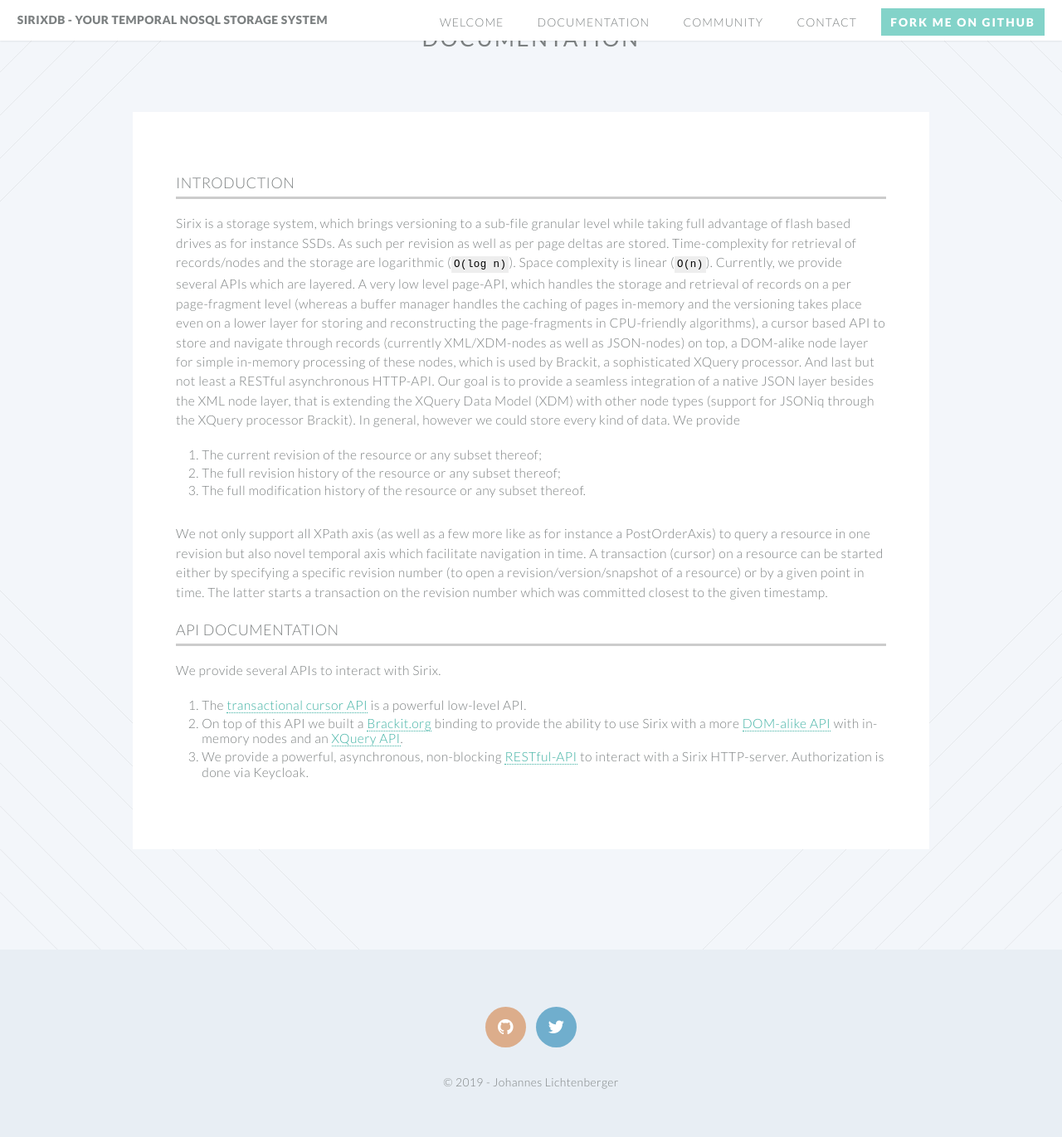
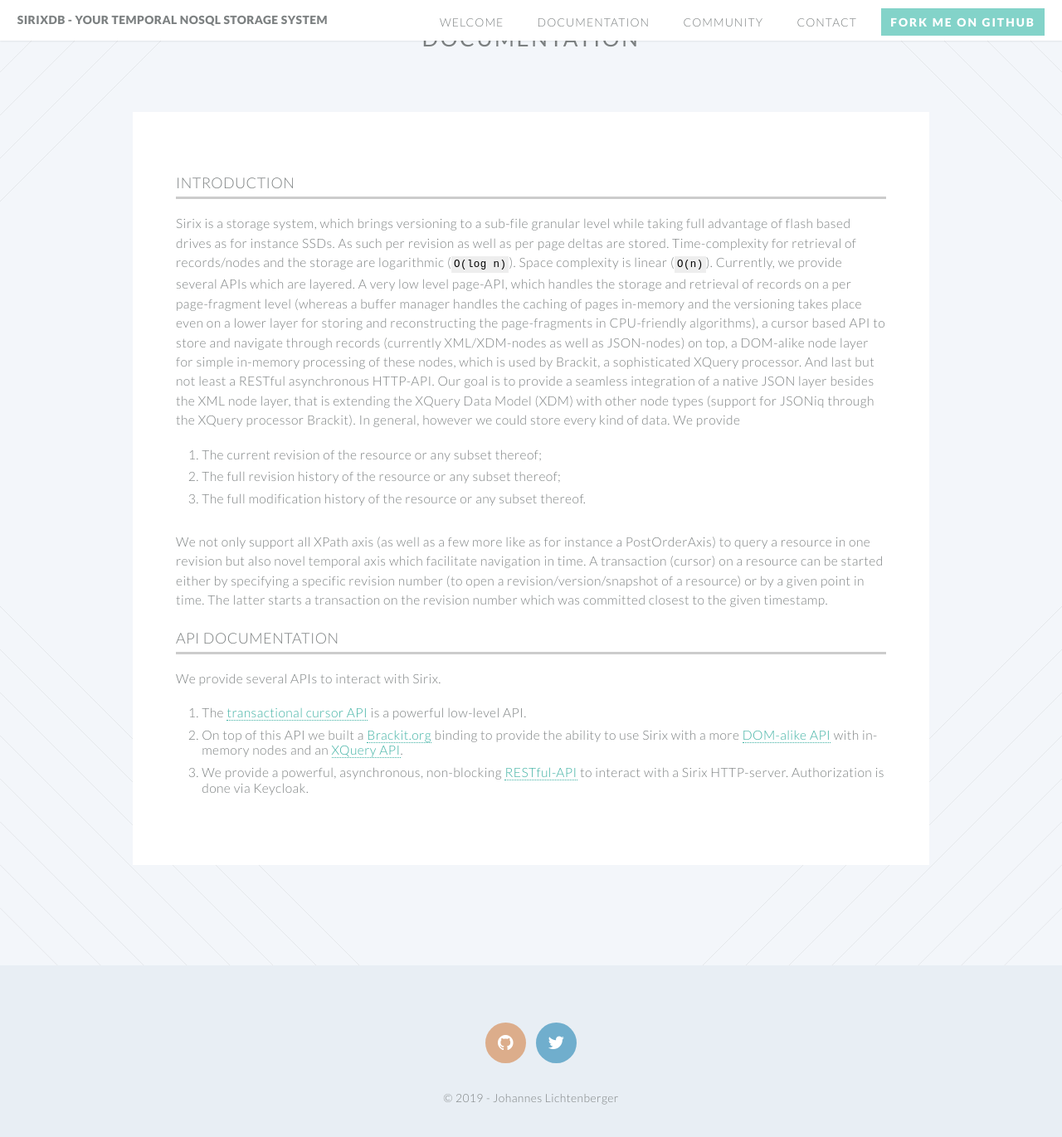
Before and after one commit to sirixdb/sirixdb.github.io, a Jekyll site: the page built from documentation.md, in a window 1280 px wide and 1400 px high, scrolled down 190 px. Shown: the top 1371 px of the window at 83% size. Built offline with Jekyll 4.4.1, drawn with Linux system fonts in a browser that asks for light colours; our own code applies the rules of GitHub Pages for plain Markdown files.

Commit message:
Update style.css

```diff
--- a/css/style.css
+++ b/css/style.css
@@ -1159,8 +1159,8 @@
 }
 
 section.markdown li {
-  margin-top: .2em;
-  margin-bottom: .2em;
+  margin-top: .5em;
+  margin-bottom: .5em;
 }
 
 div.highlight > pre {
```
